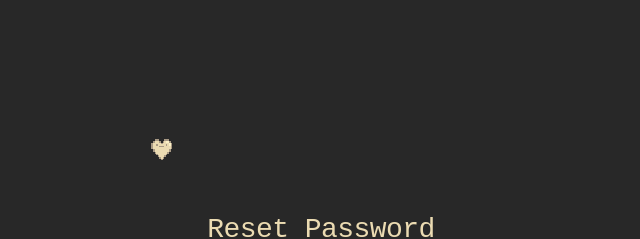
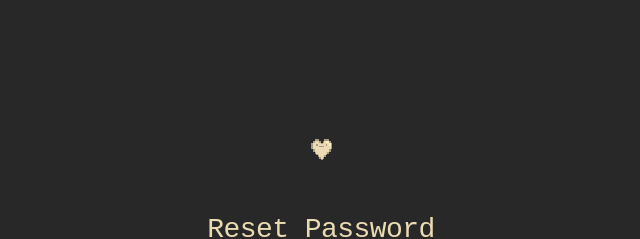
Before and after one commit to pwnial/luvnote-website, a React (Vite) app: page /reset in a window 1280 px wide. Shown: the top 239 px of the page, without its empty margins (319-959 px from the left). Built offline with nearby package versions, Linux system fonts and the light colour scheme.

Commit message:
fix: center heart avatar on reset password page

```diff
--- a/src/app/components/ResetPassword.tsx
+++ b/src/app/components/ResetPassword.tsx
@@ -81,6 +81,9 @@ export default function ResetPassword() {
               height: '80px',
               imageRendering: 'pixelated' as any,
               marginBottom: '20px',
+              display: 'block',
+              marginLeft: 'auto',
+              marginRight: 'auto',
             }}
           />
           <h1 style={{
```
